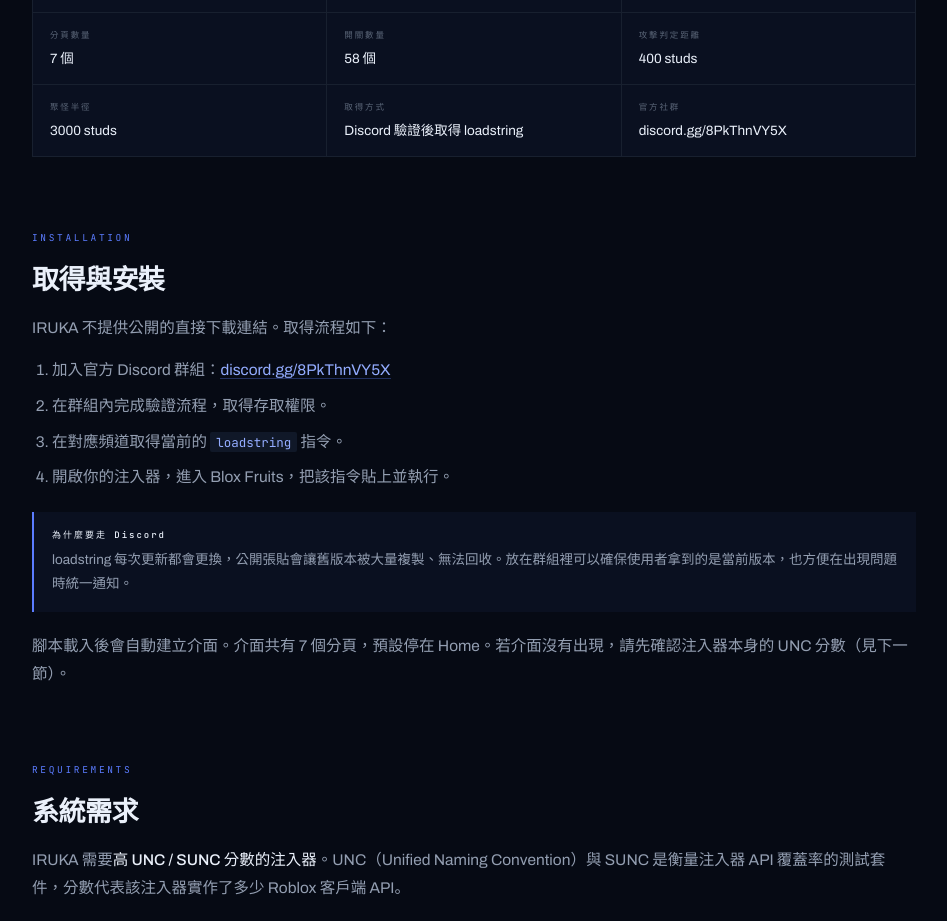
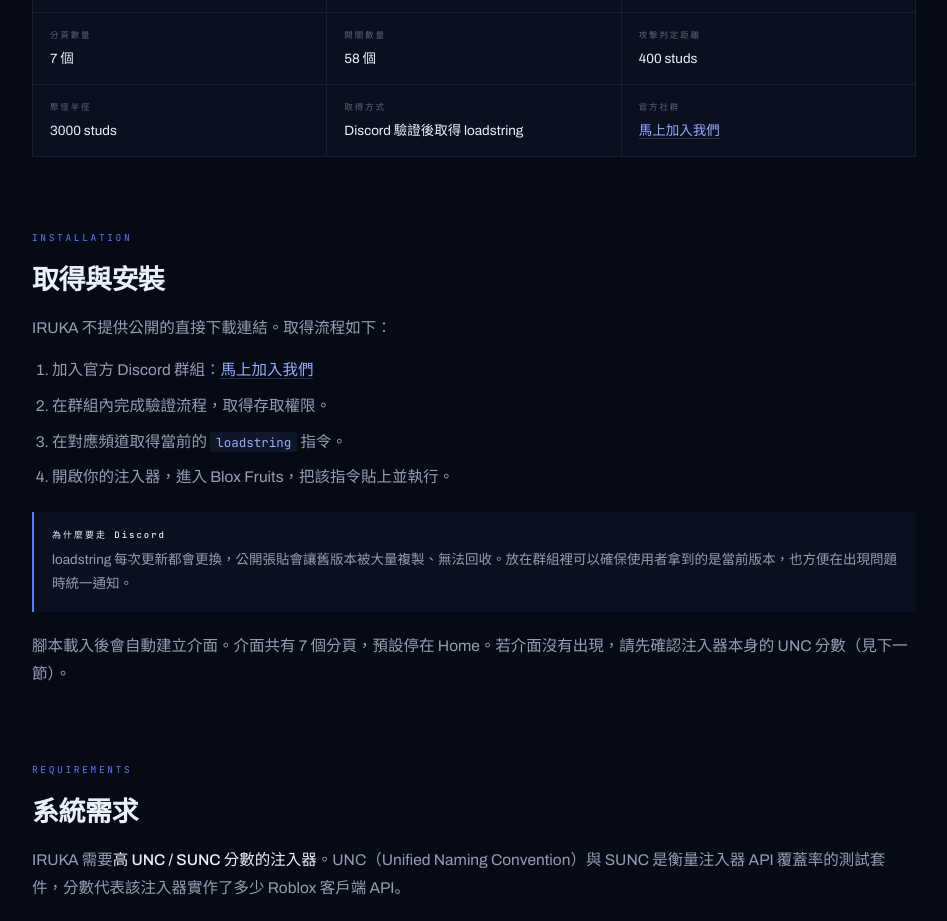
Before and after one commit to kexuanouo/kexuanouo.github.io, a plain HTML site: page wiki/index.html in a window 1280 px wide. Shown: the part 1236-2157 px from the top of the page, without its empty margins (312-1259 px from the left). Drawn offline with Linux system fonts and the light colour scheme.

Commit message:
Replace bare Discord URL with action link

```diff
--- a/wiki/index.html
+++ b/wiki/index.html
@@ -324,7 +324,7 @@ footer a:hover{color:var(--hot-l)}
         <div><dt>攻擊判定距離</dt><dd>400 studs</dd></div>
         <div><dt>聚怪半徑</dt><dd>3000 studs</dd></div>
         <div><dt>取得方式</dt><dd>Discord 驗證後取得 loadstring</dd></div>
-        <div><dt>官方社群</dt><dd>discord.gg/8PkThnVY5X</dd></div>
+        <div><dt>官方社群</dt><dd><a href="https://discord.gg/8PkThnVY5X" target="_blank" rel="noopener">馬上加入我們</a></dd></div>
       </dl>
     </section>
 
@@ -332,7 +332,7 @@ footer a:hover{color:var(--hot-l)}
       <h2><span class="en">INSTALLATION</span>取得與安裝</h2>
       <p>IRUKA 不提供公開的直接下載連結。取得流程如下：</p>
       <ol>
-        <li>加入官方 Discord 群組：<a href="https://discord.gg/8PkThnVY5X" target="_blank" rel="noopener">discord.gg/8PkThnVY5X</a></li>
+        <li>加入官方 Discord 群組：<a href="https://discord.gg/8PkThnVY5X" target="_blank" rel="noopener">馬上加入我們</a></li>
         <li>在群組內完成驗證流程，取得存取權限。</li>
         <li>在對應頻道取得當前的 <code>loadstring</code> 指令。</li>
         <li>開啟你的注入器，進入 Blox Fruits，把該指令貼上並執行。</li>
```
